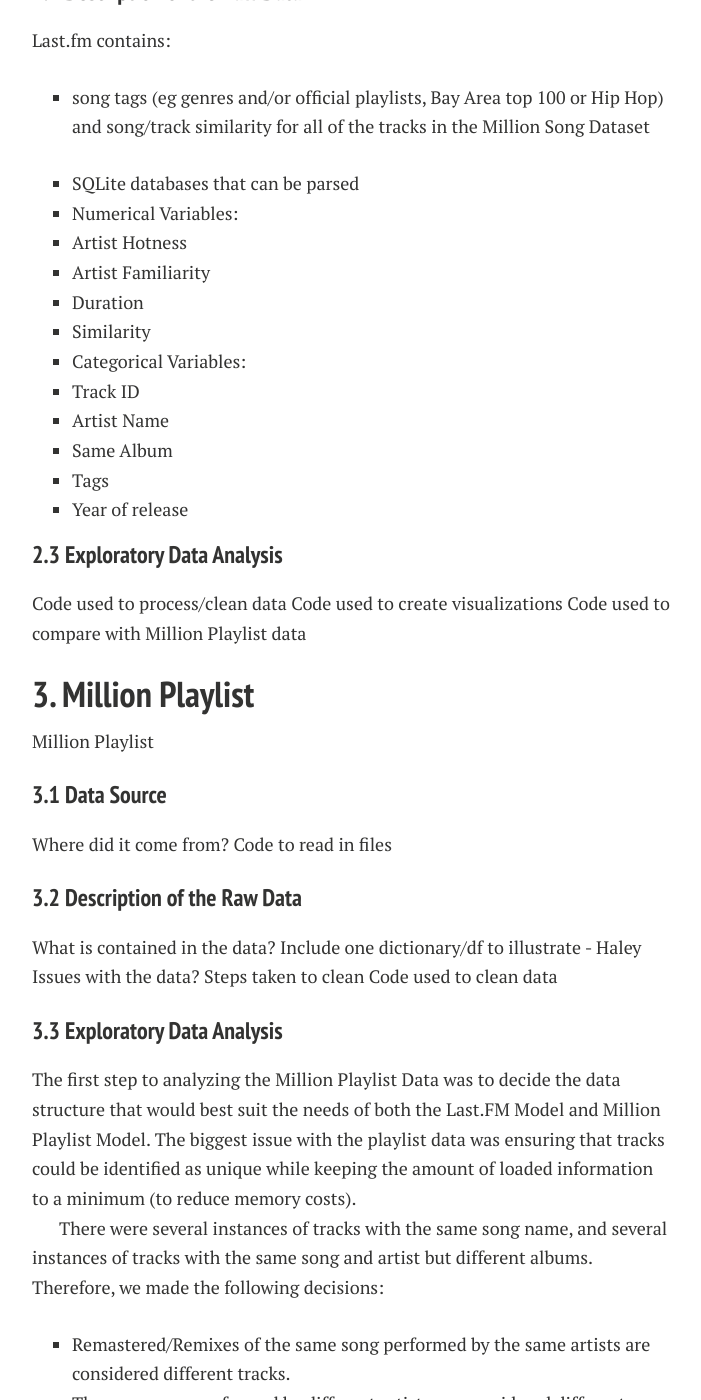
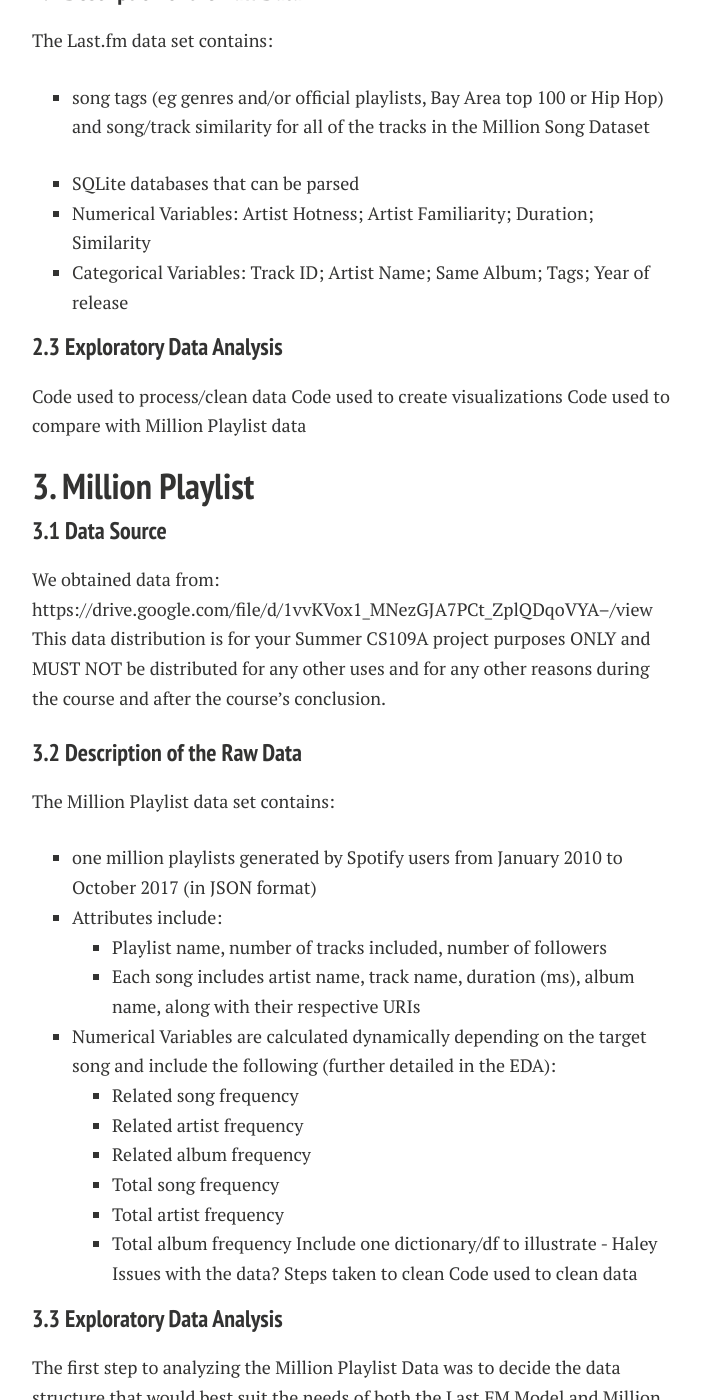
Before and after one commit to lyannaliu/lyannaliu.github.io, a Jekyll site: the page built from descriptionofdata.md, in a window 1280 px wide and 1400 px high, scrolled down 788 px. Shown: the whole window, without its empty margins (288-989 px from the left). Built offline with Jekyll 4.4.1, drawn with Linux system fonts in a browser that asks for light colours; nearby versions of some CDN libraries.

Commit message:
Update descriptionofdata.md

```diff
--- a/descriptionofdata.md
+++ b/descriptionofdata.md
@@ -24,21 +24,12 @@ We used Last.FM Data Set and Million Playlist Data Set as our two data sets.
 We obtained the data from the Last.fm Dataset on the Million Song Dataset: https://labrosa.ee.columbia.edu/millionsong/lastfm.
 
 <h3 id="2.2">2.2 Description of the Raw Data</h3>
-Last.fm contains:
+The Last.fm data set contains:
   - song tags (eg genres and/or official playlists, Bay Area top 100 or Hip Hop) and song/track similarity for all of the tracks in the Million Song Dataset
 
   - SQLite databases that can be parsed
-  - Numerical Variables:
-   - Artist Hotness
-   - Artist Familiarity
-   - Duration
-   - Similarity
-  - Categorical Variables:
-   - Track ID
-   - Artist Name
-   - Same Album
-   - Tags
-   - Year of release
+  - Numerical Variables: Artist Hotness; Artist Familiarity; Duration; Similarity
+  - Categorical Variables: Track ID; Artist Name; Same Album; Tags; Year of release
 
 <h3 id="2.3">2.3 Exploratory Data Analysis</h3>
 Code used to process/clean data
@@ -46,12 +37,24 @@ Code used to create visualizations
 Code used to compare with Million Playlist data
 
 <h2 id="3">3. Million Playlist</h2>
-Million Playlist
+
 <h3 id="3.1">3.1 Data Source</h3>
-Where did it come from?
-Code to read in files
+We obtained data from: https://drive.google.com/file/d/1vvKVox1_MNezGJA7PCt_ZplQDqoVYA--/view
+This data distribution is for your Summer CS109A project purposes ONLY and MUST NOT be distributed for any other uses and for any other reasons during the course and after the course's conclusion.
+
 <h3 id="3.2">3.2 Description of the Raw Data</h3>
-What is contained in the data?
+The Million Playlist data set contains:
+* one million playlists generated by Spotify users from January 2010 to October 2017 (in JSON format)
+* Attributes include:
+  * Playlist name, number of tracks included, number of followers
+  * Each song includes artist name, track name, duration (ms), album name, along with their respective URIs
+* Numerical Variables are calculated dynamically depending on the target song and include the following (further detailed in the EDA):
+  * Related song frequency
+  * Related artist frequency
+  * Related album frequency
+  * Total song frequency
+  * Total artist frequency
+  * Total album frequency
 Include one dictionary/df to illustrate - Haley
 Issues with the data?
 Steps taken to clean
```
